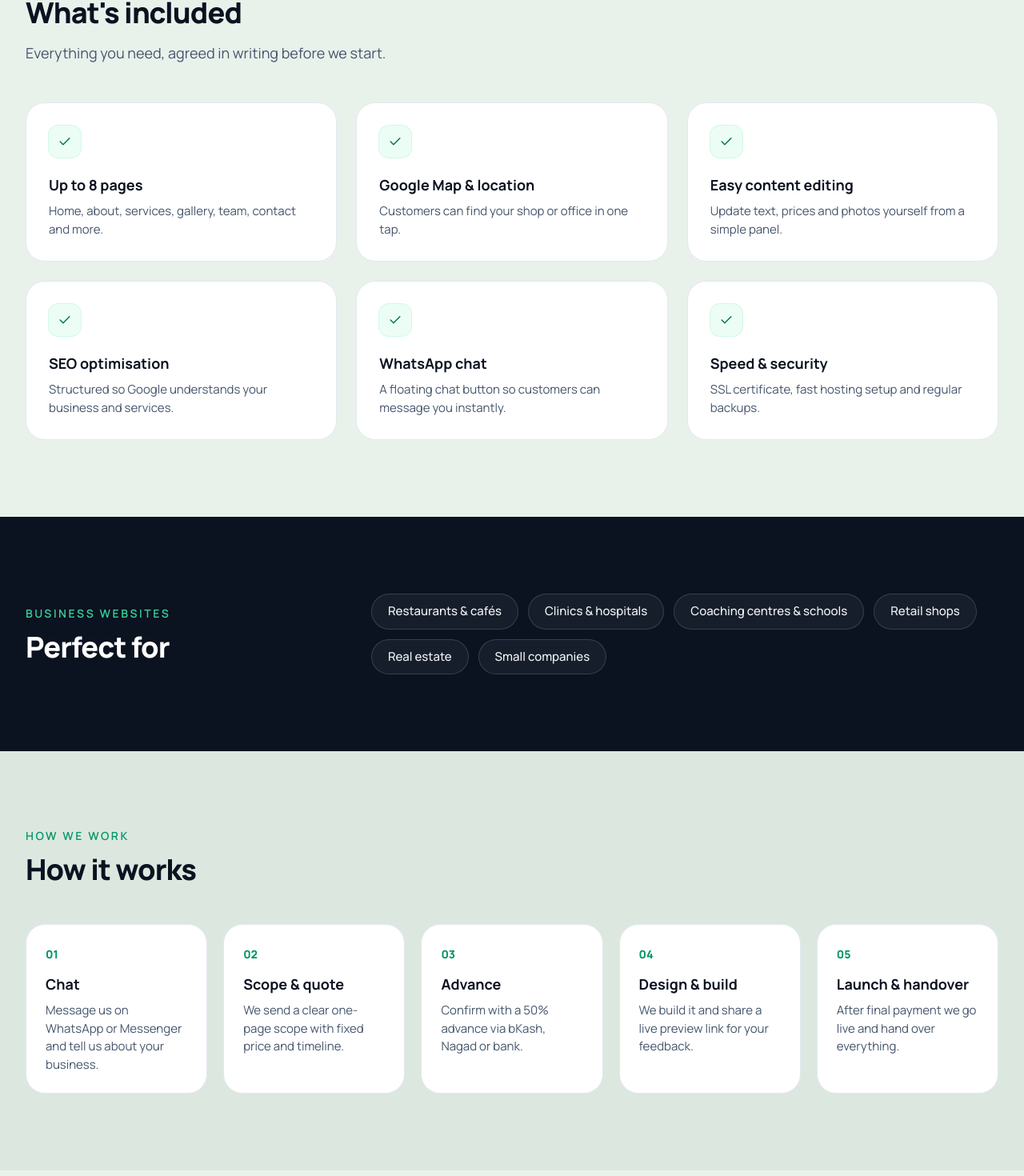
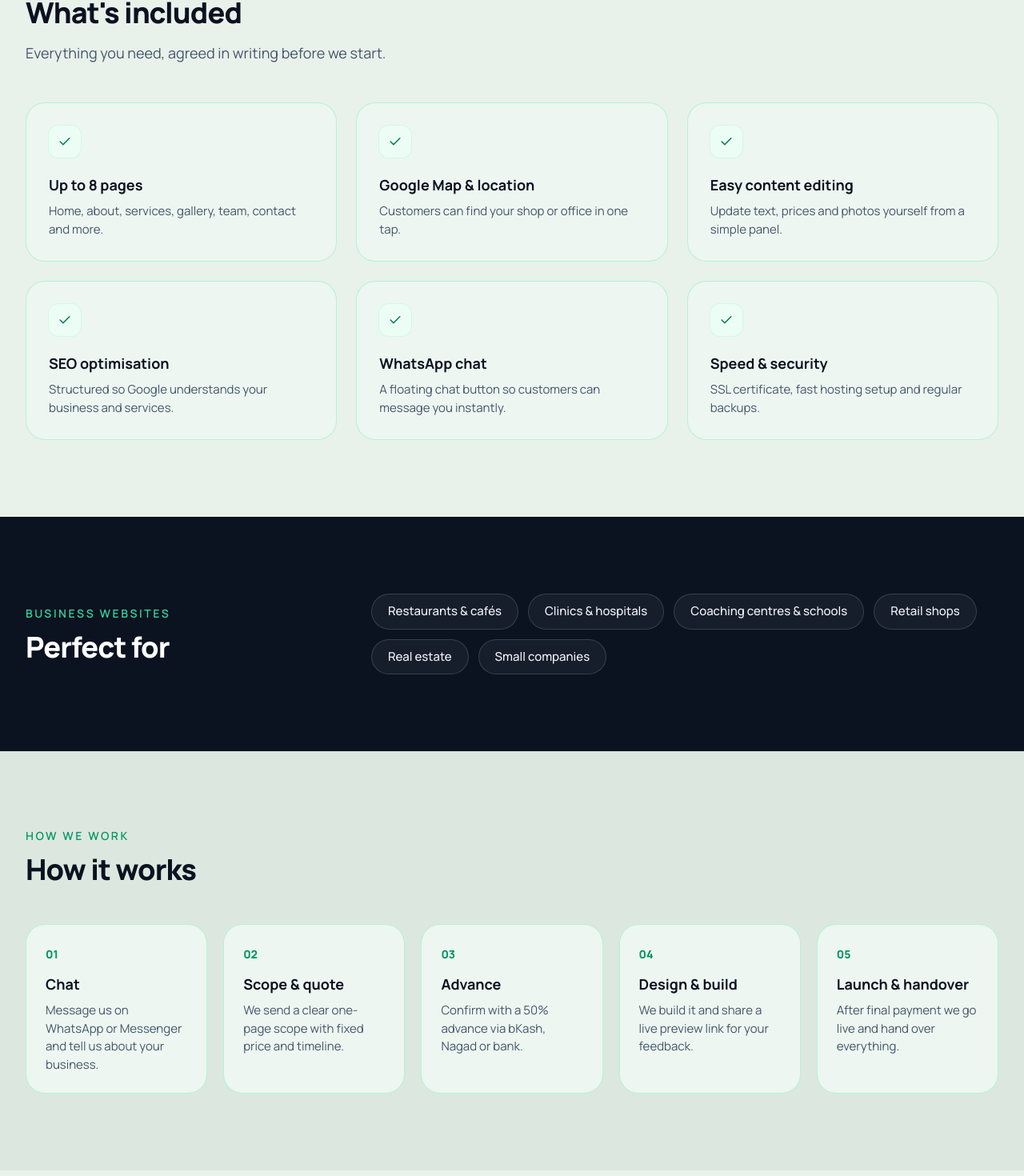
Before and after one commit to Sakib577/scriptVillage-web, a Next.js app: page /services/business-websites in a window 1280 px wide. Shown: the part 877-2347 px from the top of the page at 80% size. Built offline with nearby package versions, Linux system fonts and the light colour scheme; a web font is replaced by a local one.

Commit message:
Refactor ServiceDetail and Work components to utilize SpotlightCard for enhanced styling and interactivity

```diff
--- a/components/ServiceDetail.js
+++ b/components/ServiceDetail.js
@@ -8,6 +8,7 @@ import { serviceAccents } from "./sections/Services";
 import { getService, services } from "@/lib/services";
 import { whatsappLink } from "@/lib/site.config";
 import { toBanglaDigits } from "@/lib/format";
+import { SpotlightCard } from "./SpotlightCard";
 
 function Eyebrow({ children, className = "text-brand-600" }) {
   return <p className={`eyebrow text-sm font-semibold uppercase tracking-[0.18em] ${className}`}>{children}</p>;
@@ -50,7 +51,7 @@ export function ServiceDetail({ slug }) {
               <p className="mt-6 max-w-2xl text-lg text-slate-600">{s.intro}</p>
             </div>
 
-            <aside className="rounded-3xl border border-slate-200 bg-white p-8 shadow-2xl shadow-slate-900/10 lg:sticky lg:top-28">
+            <SpotlightCard as="aside" className="p-8 shadow-2xl shadow-slate-900/10 lg:sticky lg:top-28">
               <p className="text-sm text-slate-500">{d.from}</p>
               <p className="font-display mt-1 text-4xl font-extrabold tracking-tight text-ink">{s.price}</p>
               <div className="mt-5 flex items-center gap-3 rounded-2xl bg-canvas px-4 py-3">
@@ -88,7 +89,7 @@ export function ServiceDetail({ slug }) {
               >
                 {d.ctaSecondary}
               </Link>
-            </aside>
+            </SpotlightCard>
           </div>
         </div>
       </section>
@@ -104,12 +105,14 @@ export function ServiceDetail({ slug }) {
 
           <div className="mt-12 grid gap-6 sm:grid-cols-2 lg:grid-cols-3">
             {s.features.map((f, i) => (
-              <Reveal key={f.title} delay={(i % 3) * 90} className="rounded-3xl border border-slate-200 bg-white p-7">
+              <Reveal key={f.title} delay={(i % 3) * 90}>
+                <SpotlightCard className="h-full p-7">
                 <span className="flex h-10 w-10 items-center justify-center rounded-xl bg-brand-50 text-brand-700 ring-1 ring-brand-100">
                   <Icon name="check" className="h-5 w-5" />
                 </span>
                 <h3 className="font-display mt-5 text-lg font-bold text-ink">{f.title}</h3>
                 <p className="mt-2 text-[15px] text-slate-600">{f.desc}</p>
+              </SpotlightCard>
               </Reveal>
             ))}
           </div>
@@ -147,12 +150,14 @@ export function ServiceDetail({ slug }) {
             {t.process.steps.map((step, i) => {
               const num = String(i + 1).padStart(2, "0");
               return (
-                <Reveal as="li" key={step.title} delay={i * 80} className="rounded-3xl border border-slate-200 bg-white p-6">
+                <Reveal as="li" key={step.title} delay={i * 80}>
+                  <SpotlightCard className="h-full p-6">
                   <span className="font-display text-sm font-extrabold text-brand-600">
                     {lang === "bn" ? toBanglaDigits(num) : num}
                   </span>
                   <h3 className="font-display mt-3 text-lg font-bold text-ink">{step.title}</h3>
                   <p className="mt-2 text-[15px] text-slate-600">{step.desc}</p>
+                </SpotlightCard>
                 </Reveal>
               );
             })}
@@ -209,18 +214,19 @@ export function ServiceDetail({ slug }) {
           <h2 className="font-display text-2xl font-extrabold tracking-tight text-ink">{d.others}</h2>
           <div className="mt-8 grid gap-4 sm:grid-cols-2 lg:grid-cols-5">
             {others.map((o) => (
-              <Link
+              <SpotlightCard
+                as={Link}
                 key={o.slug}
                 href={`/services/${o.slug}`}
-                className="group flex items-center gap-3 rounded-2xl border border-slate-200 bg-white p-4 transition hover:border-ink"
+                className="group flex items-center gap-3 p-4"
               >
                 <span
                   className={`flex h-10 w-10 shrink-0 items-center justify-center rounded-xl ring-1 ${serviceAccents[services.indexOf(o)]}`}
                 >
                   <Icon name={o.icon} className="h-5 w-5" />
                 </span>
-                <span className="font-semibold text-ink">{o[lang].title}</span>
-              </Link>
+                <span className="font-semibold text-ink group-hover:text-brand-800 transition-colors">{o[lang].title}</span>
+              </SpotlightCard>
             ))}
           </div>
         </div>
--- a/components/SpotlightCard.js
+++ b/components/SpotlightCard.js
@@ -2,34 +2,48 @@
 
 import { useRef, useState } from "react";
 
-export function SpotlightCard({ children, className = "", spotlightColor = "rgba(16, 185, 129, 0.15)" }) {
-  const divRef = useRef(null);
+export function SpotlightCard({ children, className = "", as: Component = "div", ...props }) {
+  const ref = useRef(null);
   const [position, setPosition] = useState({ x: 0, y: 0 });
   const [opacity, setOpacity] = useState(0);
 
   const handleMouseMove = (e) => {
-    if (!divRef.current) return;
-    const rect = divRef.current.getBoundingClientRect();
+    if (!ref.current) return;
+    const rect = ref.current.getBoundingClientRect();
     setPosition({ x: e.clientX - rect.left, y: e.clientY - rect.top });
   };
 
   return (
-    <div
-      ref={divRef}
+    <Component
+      ref={ref}
       onMouseMove={handleMouseMove}
       onMouseEnter={() => setOpacity(1)}
       onMouseLeave={() => setOpacity(0)}
-      className={`relative overflow-hidden ${className}`}
+      className={`group relative overflow-hidden rounded-3xl border border-brand-200/80 bg-[#edf6f0] transition duration-300 hover:-translate-y-1 hover:border-brand-400 hover:shadow-xl hover:shadow-brand-900/5 ${className}`}
+      {...props}
     >
       <div
-        className="pointer-events-none absolute inset-0 opacity-0 transition-opacity duration-500 ease-in-out"
+        className="pointer-events-none absolute inset-0 opacity-0 transition-opacity duration-300 ease-in-out"
         style={{
           opacity,
-          background: `radial-gradient(400px circle at ${position.x}px ${position.y}px, ${spotlightColor}, transparent 40%)`,
+          backgroundImage: `radial-gradient(rgb(5 150 105 / 0.5) 1.5px, transparent 1.5px)`,
+          backgroundSize: '22px 22px',
+          maskImage: `radial-gradient(260px circle at ${position.x}px ${position.y}px, black 30%, transparent 100%)`,
+          WebkitMaskImage: `radial-gradient(260px circle at ${position.x}px ${position.y}px, black 30%, transparent 100%)`,
         }}
         aria-hidden="true"
       />
-      {children}
-    </div>
+      <div
+        className="pointer-events-none absolute inset-0 opacity-0 transition-opacity duration-300 ease-in-out mix-blend-multiply"
+        style={{
+          opacity,
+          background: `radial-gradient(380px circle at ${position.x}px ${position.y}px, rgba(16, 185, 129, 0.22), transparent 65%)`,
+        }}
+        aria-hidden="true"
+      />
+      <div className="relative z-10 h-full">
+        {children}
+      </div>
+    </Component>
   );
 }
--- a/components/sections/Work.js
+++ b/components/sections/Work.js
@@ -2,6 +2,7 @@
 
 import { useLanguage } from "../LanguageProvider";
 import { Reveal, SectionHeading } from "../Reveal";
+import { SpotlightCard } from "../SpotlightCard";
 
 // Each concept is drawn with CSS only, so there are no placeholder images to replace.
 // Swap these for real screenshots once you have client work.
@@ -90,7 +91,7 @@ export function Work() {
         <div className="mt-16 grid gap-8 md:grid-cols-2">
           {w.items.map((item, i) => (
             <Reveal key={item.title} delay={(i % 2) * 120}>
-              <article className="group overflow-hidden rounded-3xl border border-slate-200 bg-white transition hover:shadow-2xl hover:shadow-slate-900/10">
+              <SpotlightCard as="article" className="">
                 <Preview theme={item.theme} title={item.title} />
                 <div className="flex items-center justify-between gap-4 p-6">
                   <div>
@@ -101,7 +102,7 @@ export function Work() {
                     {w.label}
                   </span>
                 </div>
-              </article>
+              </SpotlightCard>
             </Reveal>
           ))}
         </div>
```
